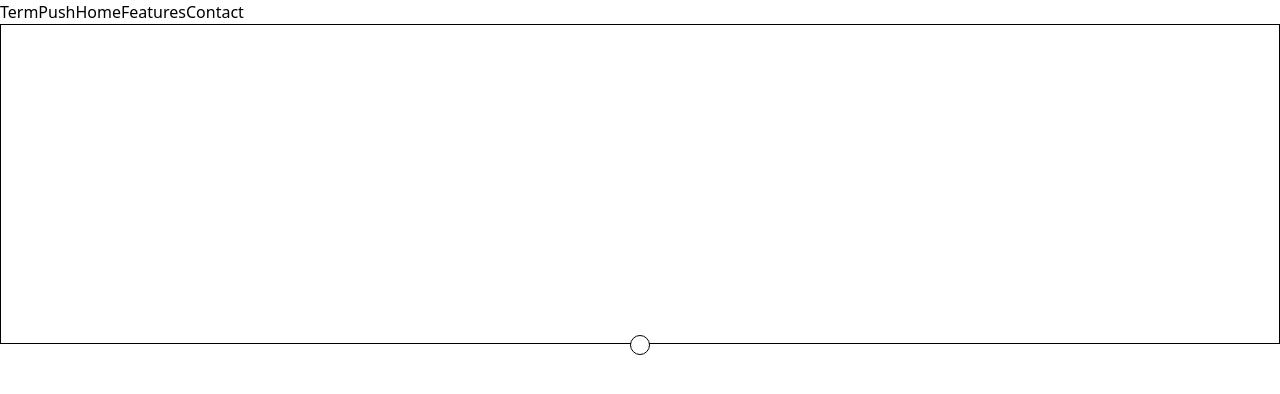
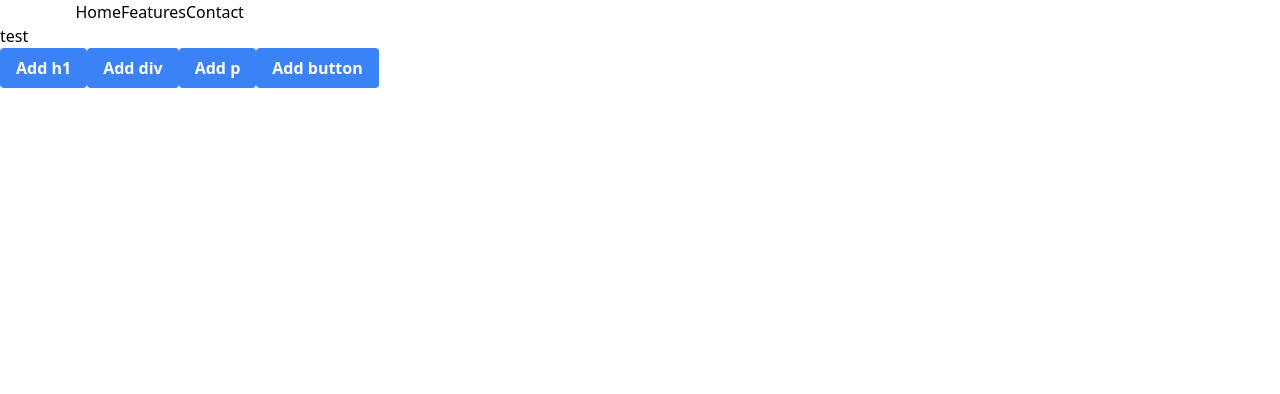
Before and after one commit to luc-ky-khuu/TermPush, a Next.js app: page /makeDivs in a window 1280 px wide. Shown: the top 394 px of the page. Built offline with nearby package versions, Linux system fonts and the light colour scheme.

Commit message:
issue-6 added function that takes in adds element to page based on string input

```diff
--- a/src/pages/makeDivs/index.tsx
+++ b/src/pages/makeDivs/index.tsx
@@ -1,52 +1,46 @@
-import React, { useEffect, useState } from 'react'
+import React, { useEffect, useState, createElement } from 'react'
 import CreateDiv from '../../components/makeDivs'
 import { IDivProps } from '../../interface/index.interface'
 
 export default function addDiv(): JSX.Element {
-	let [divs, addDiv] = useState<Array<Object>>([]);
-	let [num, incNum] = useState<number>(0);
-	let [clickedEvent, setClickedEvent] = useState<React.MouseEvent<HTMLButtonElement>>(null)
-	const props: IDivProps = {
-		id: num,
-		functions: {}
-	}
+    let [pageElements, setPageElements] = useState<Array<Object>>([{ element: 'h1', children: [], classes: [], text: 'test'}]);
+    useEffect(() => {})
+    interface pageElementObject {
+        element: String,
+        children: Array<pageElementObject>,
+        classes: Array<String>,
+        text: String,
+    };
+   const addElement = (element: String, classes: Array<String>) => {
+        const newElement =
+        {
+            element: element,
+            children: [],
+            classes: classes,
+            text: `${element}`,
+        }
 
-	useEffect(() => {
-		//Mount, render initial section
-		addDiv([
-			{ idx: num, jsx: <CreateDiv key={num} props={ props } />},
-		]);
-		incNum(num += 1);
-		props.functions = {insertDiv}
-	}, [])
+        setPageElements([...pageElements, newElement])
+        console.log(pageElements)
+   }
+   const renderPageElements = (pageElementObject: pageElementObject) => {
+        // if (pageElementObject.children.length > 0) {
+        //     for (let i = 0; i < pageElementObject.children.length; i++) {
+        //         renderPageElements(pageElementObject.children[i]);
+        //     }
+        // }
+        const { element, children, classes, text } = pageElementObject;
 
-	useEffect(() => {
-		//When insert button is clicked, insert div into position
-		if (clickedEvent === null) return;
-		const selectedItem: EventTarget = clickedEvent.nativeEvent.target!;
-		const closestSection: HTMLElement = (selectedItem as HTMLElement).closest('.section-insert')!;
-		const childNodes: NodeList = closestSection.parentNode!.childNodes;
-		const idx: number = Array.prototype.indexOf.call(childNodes, closestSection);
-		props.functions = {insertDiv}
-		appendDivToIdx(idx)
-		incNum(num += 1);
-	}, [clickedEvent])
-
-	const appendDivToIdx = (idx: number) => {
-		addDiv([
-			...divs.slice(0, idx + 1),
-			{ idx: num + 1, jsx: <CreateDiv key={num + 1} props={ props } />},
-			...divs.slice(idx + 1)
-		])
-	}
-
-	const insertDiv = (event: React.MouseEvent<HTMLButtonElement>) => {
-		setClickedEvent(event)
-	}
+        return createElement(element, { className: classes.join(',') }, text )
+   };
 	return (
 		<>
-			<div>
-				{divs.map((item: any) => { return item.jsx })}
+			<div id='mainContainer'>
+				{pageElements.map((item: pageElementObject) => renderPageElements(item))}
+                <button className='bg-blue-500 hover:bg-blue-700 text-white font-bold py-2 px-4 rounded' onClick={() => addElement('h1', [])}>Add h1</button>
+                <button className='bg-blue-500 hover:bg-blue-700 text-white font-bold py-2 px-4 rounded' onClick={() => addElement('div', [])}>Add div</button>
+                <button className='bg-blue-500 hover:bg-blue-700 text-white font-bold py-2 px-4 rounded' onClick={() => addElement('p', [])}>Add p</button>
+                <button className='bg-blue-500 hover:bg-blue-700 text-white font-bold py-2 px-4 rounded' onClick={() => addElement('button', ['bg-blue-500 hover:bg-blue-700 text-white font-bold py-2 px-4 rounded'])}>Add button</button>
 			</div>
 		</>
 	)
```
